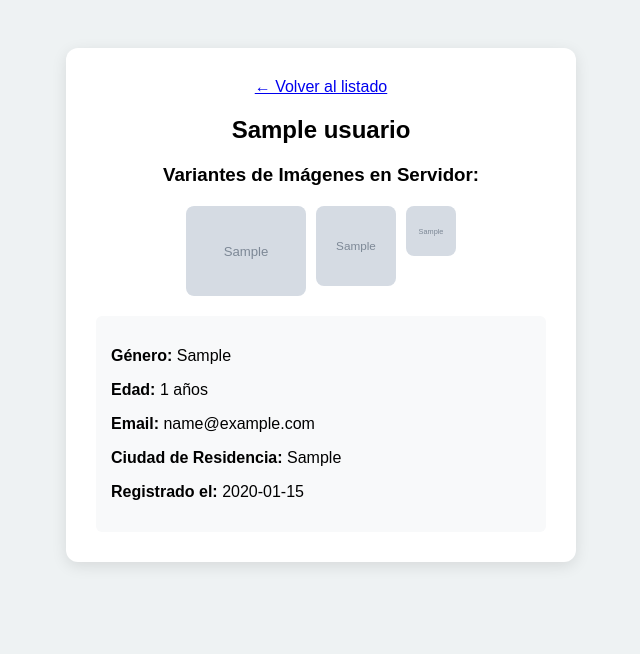
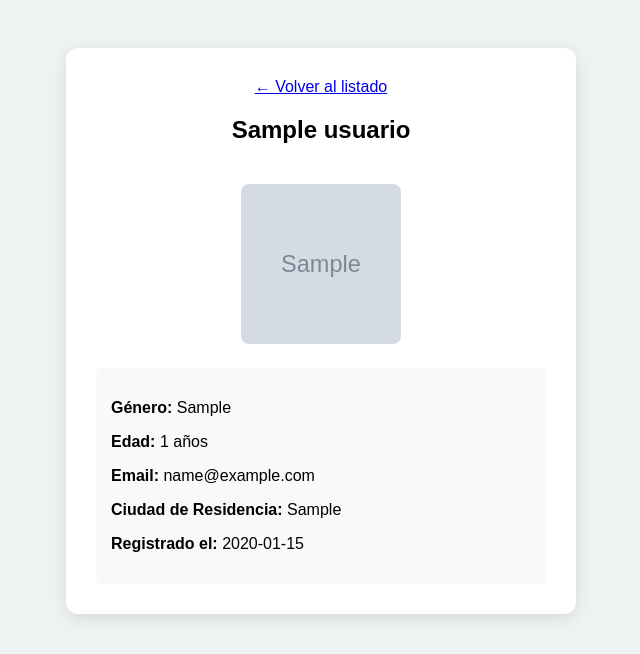
Before and after one commit to aureliuzjaziel/EvaluacionFinalCalidadSoftware, a Django app: page /usuario/1/ in a window 1280 px wide. Shown: the top 654 px of the page, without its empty margins (319-959 px from the left). Run offline with Django 5.2, Linux system fonts and the light colour scheme; tables that the repository leaves empty hold one stand-in row (values such as "Sample post"); grey boxes marked "Sample" are stand-in pictures.

Commit message:
Segunda version de usuarios

```diff
--- a/usuarios_app/app_usuarios/templates/app_usuarios/usuario_details.html
+++ b/usuarios_app/app_usuarios/templates/app_usuarios/usuario_details.html
@@ -1,13 +1,36 @@
-<!DOCTYPE html>
+<!doctype html>
 <html lang="es">
   <head>
-    <meta charset="UTF-8">
+    <meta charset="UTF-8" />
     <title>Detalles de {{ usuario.nombre_completo }}</title>
     <style>
-        body { font-family: sans-serif; background: #eef2f3; padding: 40px; text-align: center; }
-        .tarjeta-detalle { background: white; max-width: 450px; margin: 0 auto; padding: 30px; border-radius: 12px; box-shadow: 0 4px 15px rgba(0,0,0,0.1); }
-        .galeria { display: flex; justify-content: center; gap: 10px; margin: 20px 0; }
-        .info { text-align: left; background: #f8f9fa; padding: 15px; border-radius: 6px; }
+      body {
+        font-family: sans-serif;
+        background: #eef2f3;
+        padding: 40px;
+        text-align: center;
+      }
+      .tarjeta-detalle {
+        background: white;
+        max-width: 450px;
+        margin: 0 auto;
+        padding: 30px;
+        border-radius: 12px;
+        box-shadow: 0 4px 15px rgba(0, 0, 0, 0.1);
+      }
+      .foto-usuario {
+        width: 160px;
+        height: 160px;
+        object-fit: cover;
+        border-radius: 8px;
+        margin: 20px 0;
+      }
+      .info {
+        text-align: left;
+        background: #f8f9fa;
+        padding: 15px;
+        border-radius: 6px;
+      }
     </style>
   </head>
   <body>
@@ -15,12 +38,11 @@
       <a href="{% url 'lista_usuarios' %}">← Volver al listado</a>
       <h2>{{ usuario.nombre_completo }}</h2>
 
-        <h3>Variantes de Imágenes en Servidor:</h3>
-        <div class="galeria">
-            <img src="{{ usuario.imagen_large }}" title="Grande" style="width:120px; border-radius:8px;">
-            <img src="{{ usuario.imagen_medium }}" title="Mediana" style="width:80px; height:80px; border-radius:8px;">
-            <img src="{{ usuario.imagen_thumbnail }}" title="Miniatura" style="width:50px; height:50px; border-radius:8px;">
-        </div>
+      <img
+        class="foto-usuario"
+        src="{{ usuario.imagen_large }}"
+        alt="Foto de {{ usuario.nombre_completo }}"
+      />
 
       <div class="info">
         <p><strong>Género:</strong> {{ usuario.genero }}</p>
--- a/usuarios_app/app_usuarios/tests.py
+++ b/usuarios_app/app_usuarios/tests.py
@@ -40,7 +40,7 @@ class UsuariosFlowTests(TestCase):
 			params={
 				"page": 3,
 				"results": 10,
-				"seed": "eval-final-usuarios-2026-09-28",
+				"seed": "Evaluacion_final_Xavier_Lagos",
 			},
 			timeout=10,
 		)
@@ -52,3 +52,5 @@ class UsuariosFlowTests(TestCase):
 		self.assertEqual(detalle.status_code, 200)
 		self.assertContains(detalle, usuario.email)
 		self.assertContains(detalle, usuario.imagen_large)
+		self.assertNotContains(detalle, usuario.imagen_medium)
+		self.assertNotContains(detalle, usuario.imagen_thumbnail)
```
Lines whose indentation alone changed are shown as unchanged.
